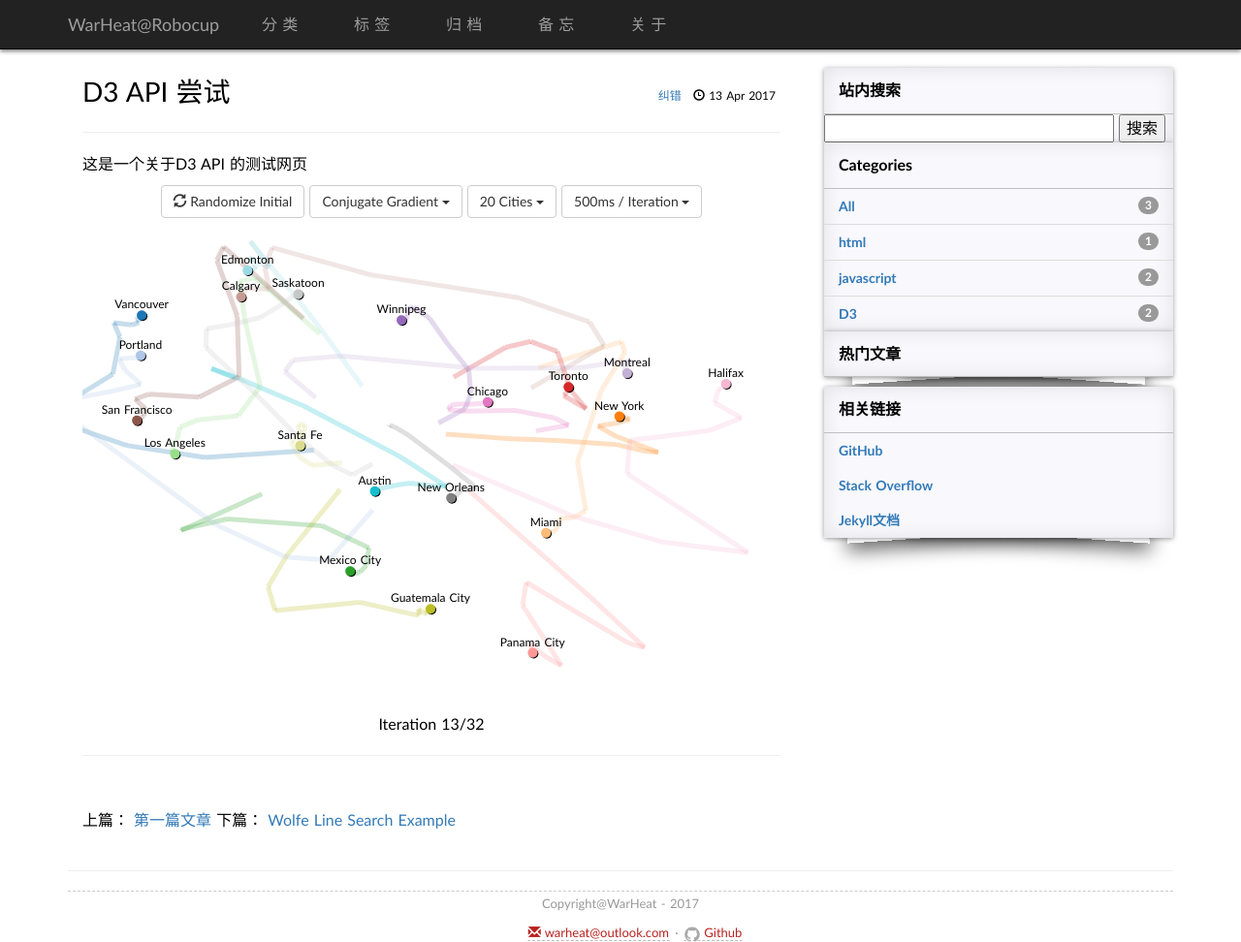
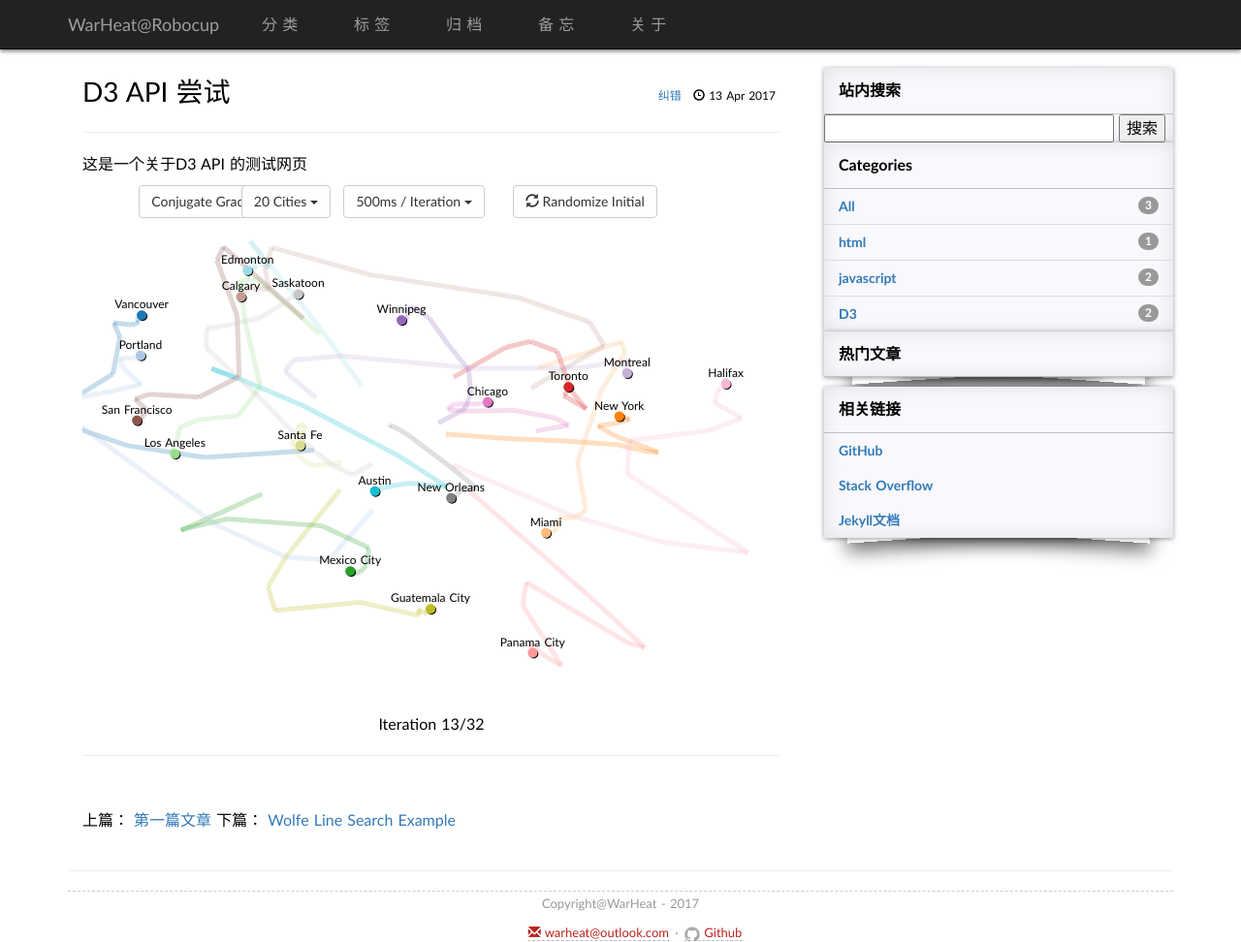
Before and after one commit to whtqh/whtqh.github.io, a Jekyll site: the page built from _posts/2017-04-13-D3-test.md, in a window 1280 px wide and 972 px high. Shown: the whole window at 97% size. Built offline with Jekyll 4.4.1, drawn with Linux system fonts in a browser that asks for light colours; nearby versions of some CDN libraries; some web fonts are replaced; library files that are not in the unit come from our copies; comment, search, counter and statistics services are not loaded.

Commit message:
fix the btn bug
?

```diff
--- a/_posts/2017-04-13-D3-test.md
+++ b/_posts/2017-04-13-D3-test.md
@@ -23,7 +23,7 @@ tags:
     <span class="glyphicon glyphicon-refresh"></span> Randomize Initial
 </button>
 
-<div class="btn-group">
+<div class="btn-group col-xs-2 col-md-2">
     <button type="button" class="btn btn-default dropdown-toggle" data-toggle="dropdown">
       <span class="algorithm_label">Conjugate Gradient</span> <span class="caret"></span>
     </button>
@@ -36,7 +36,7 @@ tags:
 </div>
 
 
-<div class="btn-group">
+<div class="btn-group col-xs-2 col-md-2">
     <button type="button" class="btn btn-default dropdown-toggle" data-toggle="dropdown">
       <span class="count_label">20 Cities</span> <span class="caret"></span>
     </button>
@@ -49,7 +49,7 @@ tags:
     </ul>
 </div>
 
-<div class="btn-group">
+<div class="btn-group col-xs-2 col-md-2">
     <button type="button" class="btn btn-default dropdown-toggle" data-toggle="dropdown">
       <span class="speed_label">500ms / Iteration</span> <span class="caret"></span>
     </button>
```
